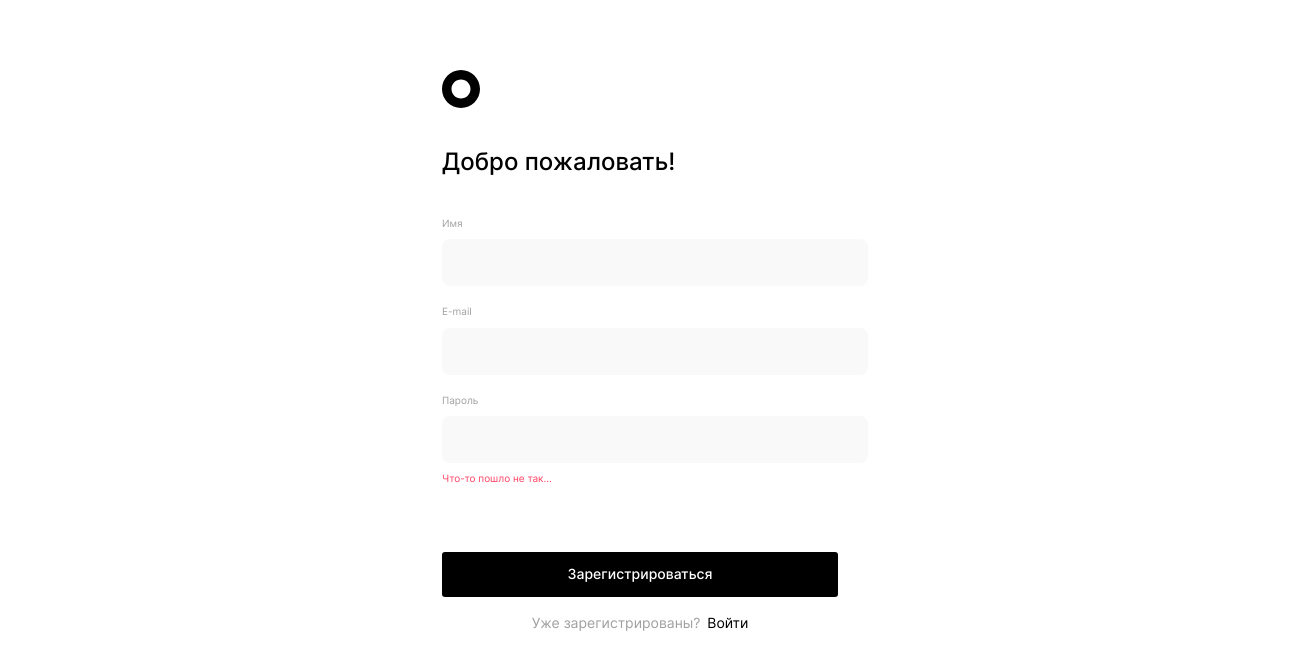
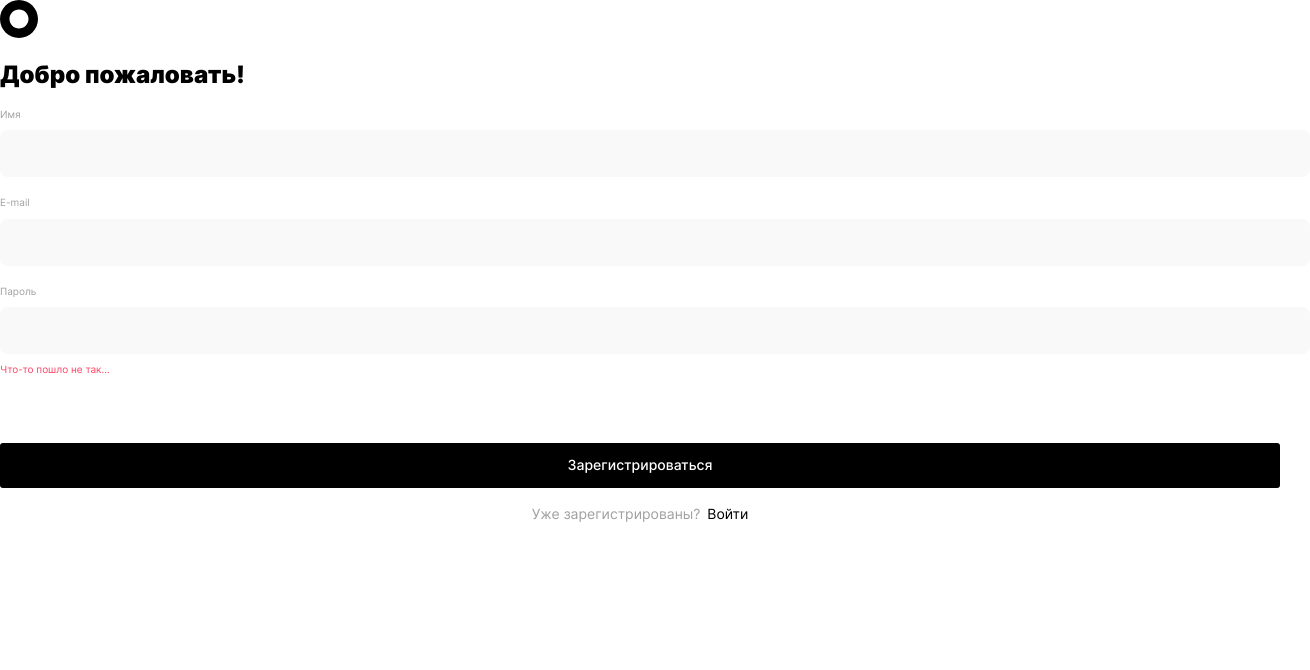
Before and after one commit to Cap-Slow/movies-explorer-frontende, a React (Create React App) app: page /signup in a window 1280 px wide. Shown: the top 670 px of the page, 1310 px wide, since content can reach past the window. Built offline with nearby package versions, Linux system fonts and the light colour scheme.

Commit message:
feat: remove a piece of common logic

```diff
--- a/src/components/Register/Register.css
+++ b/src/components/Register/Register.css
@@ -1,34 +1,3 @@
-.register__container {
-  display: flex;
-  flex-direction: column;
-  align-items: flex-start;
-  justify-content: center;
-  width: 396px;
-  margin: 0 auto;
-}
-
-.register__logo {
-  margin: 70px 0 40px;
-}
-
-.register__title {
-  font-size: 24px;
-  font-weight: 500;
-  margin: 0 0 42px 0;
-}
-
-.register__form {
-  width: 100%;
-}
-
-.register__label {
-  display: block;
-  color: #a0a0a0;
-  font-size: 10px;
-  font-weight: 400;
-  margin-bottom: 10px;
-}
-
 .register__submit-button {
   width: 100%;
   height: 45px;
--- a/src/components/Register/Register.js
+++ b/src/components/Register/Register.js
@@ -1,22 +1,16 @@
-import logoPath from '../../images/circle-logo.svg';
+import AuthPage from '../AuthPage/AuthPage';
 import FormInput from '../FormInput/FormInput';
 import InputError from '../InputError/InputError';
 
 function Register() {
   return (
     <section className="register">
-      <div className="register__container">
-        <img className="register__logo" src={logoPath} alt="Логотип проекта" />
-        <h2 className="register__title">Добро пожаловать!</h2>
-        <form className="register__form">
-          <label className="register__label">Имя</label>
-          <FormInput type="text" required />
+      <AuthPage title={'Добро пожаловать!'}>
+        <FormInput type="text" required labelName={'Имя'} />
         <InputError />
-          <label className="register__label">E-mail</label>
-          <FormInput type="email" required />
+        <FormInput type="email" required labelName={'E-mail'} />
         <InputError />
-          <label className="register__label">Пароль</label>
-          <FormInput type="password" required />
+        <FormInput type="password" required labelName={'Пароль'} />
         <InputError>Что-то пошло не так...</InputError>
         <button className="register__submit-button" type="submit">
           Зарегистрироваться
@@ -27,8 +21,7 @@ function Register() {
             Войти
           </a>
         </p>
-        </form>
-      </div>
+      </AuthPage>
     </section>
   );
 }
```
Lines whose indentation alone changed are shown as unchanged.
